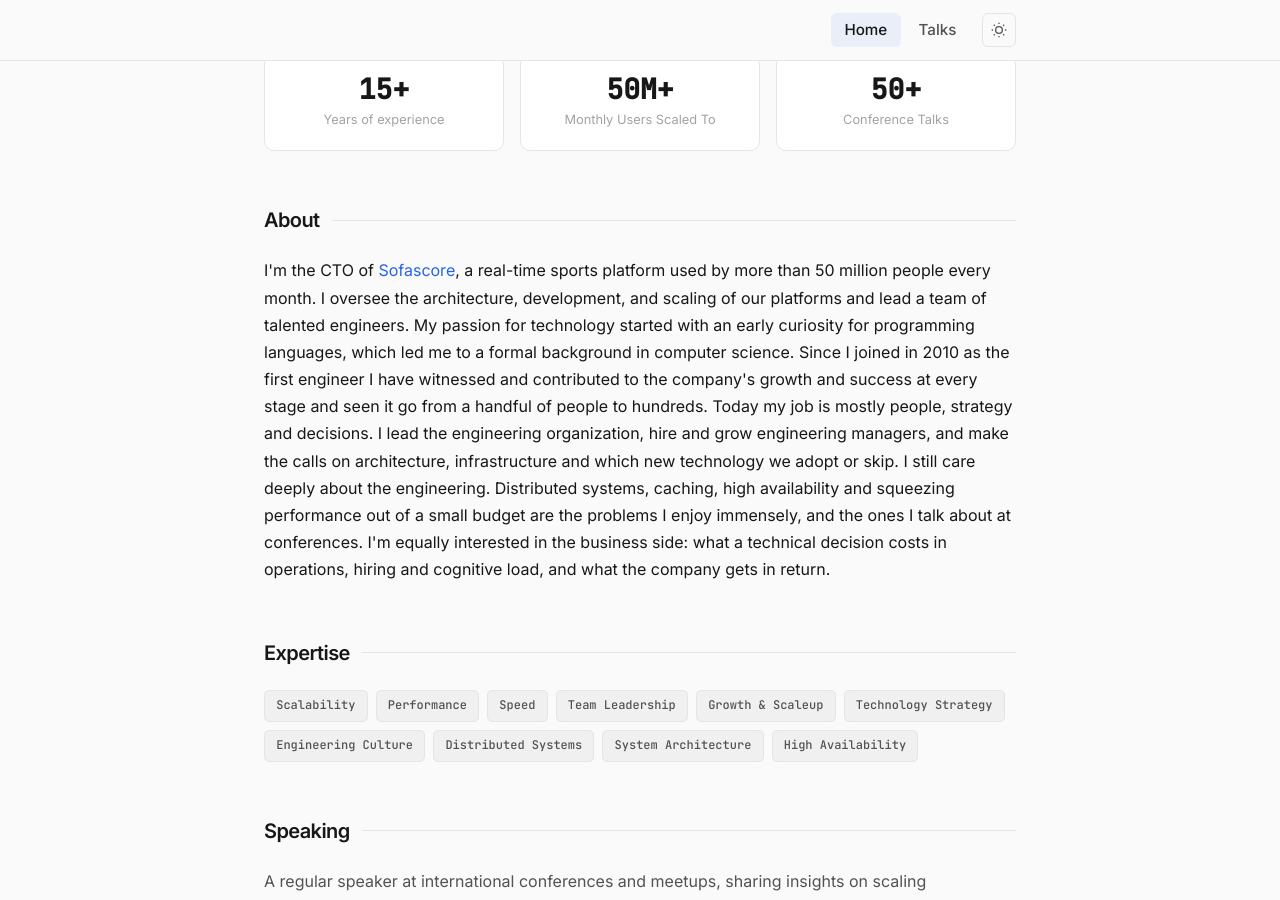
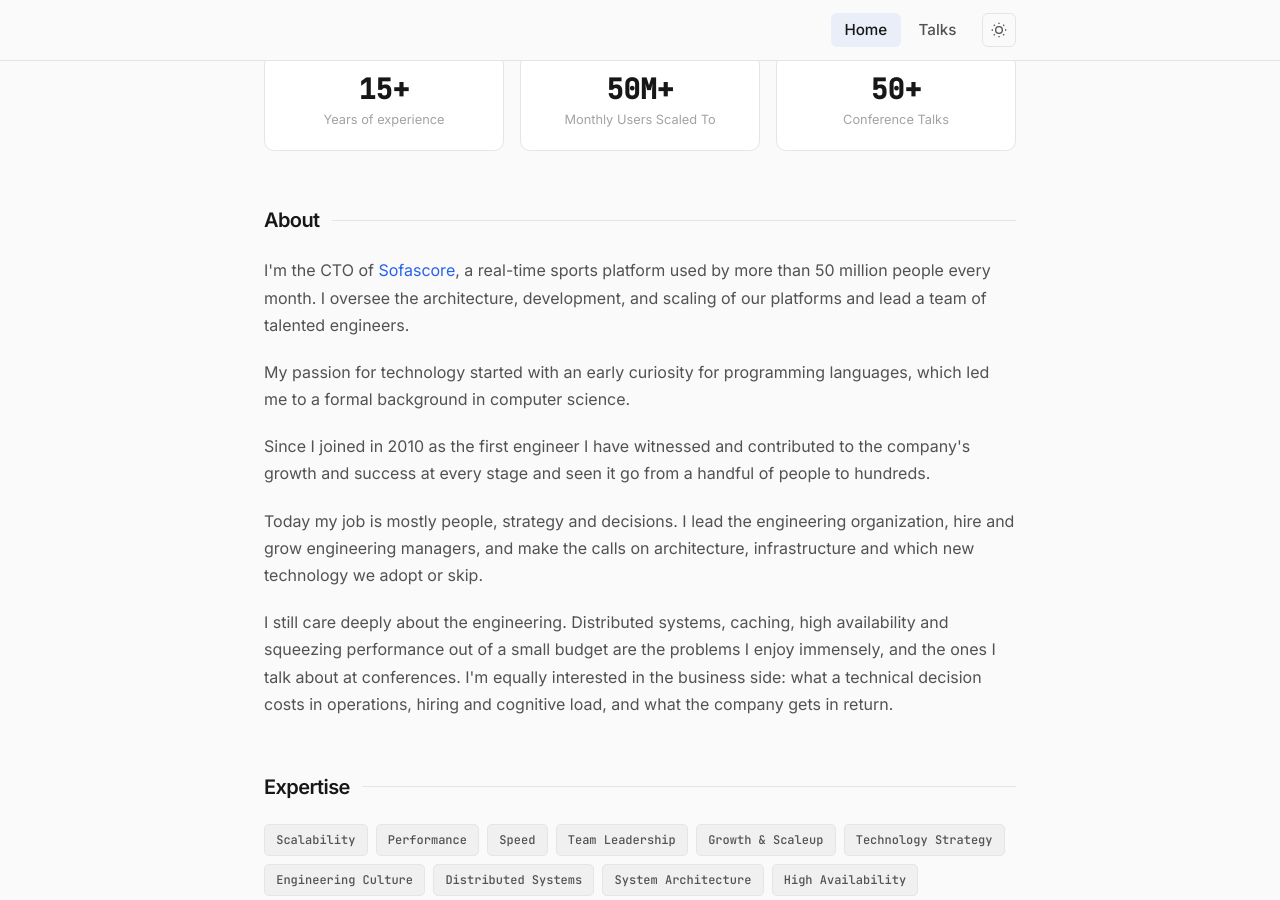
Before and after one commit to jstuhli/jstuhli.github.io, a Jekyll site: the page built from index.markdown, in a window 1280 px wide and 900 px high, scrolled down 355 px. Built offline with Jekyll 4.4.1, drawn with Linux system fonts in a browser that asks for light colours.

```diff
--- a/index.markdown
+++ b/index.markdown
@@ -42,15 +42,15 @@ layout: home
     <div class="section-line"></div>
   </div>
 
-I'm the CTO of <a href="https://www.sofascore.com/">Sofascore</a>, a real-time sports platform used by more than 50 million people every month. I oversee the architecture, development, and scaling of our platforms and lead a team of talented engineers.
+  <p>I'm the CTO of <a href="https://www.sofascore.com/">Sofascore</a>, a real-time sports platform used by more than 50 million people every month. I oversee the architecture, development, and scaling of our platforms and lead a team of talented engineers.</p>
 
-My passion for technology started with an early curiosity for programming languages, which led me to a formal background in computer science.
+  <p>My passion for technology started with an early curiosity for programming languages, which led me to a formal background in computer science.</p>
 
-Since I joined in 2010 as the first engineer I have witnessed and contributed to the company's growth and success at every stage and seen it go from a handful of people to hundreds.
+  <p>Since I joined in 2010 as the first engineer I have witnessed and contributed to the company's growth and success at every stage and seen it go from a handful of people to hundreds.</p>
 
-Today my job is mostly people, strategy and decisions. I lead the engineering organization, hire and grow engineering managers, and make the calls on architecture, infrastructure and which new technology we adopt or skip.
+  <p>Today my job is mostly people, strategy and decisions. I lead the engineering organization, hire and grow engineering managers, and make the calls on architecture, infrastructure and which new technology we adopt or skip.</p>
 
-I still care deeply about the engineering. Distributed systems, caching, high availability and squeezing performance out of a small budget are the problems I enjoy immensely, and the ones I talk about at conferences. I'm equally interested in the business side: what a technical decision costs in operations, hiring and cognitive load, and what the company gets in return.
+  <p>I still care deeply about the engineering. Distributed systems, caching, high availability and squeezing performance out of a small budget are the problems I enjoy immensely, and the ones I talk about at conferences. I'm equally interested in the business side: what a technical decision costs in operations, hiring and cognitive load, and what the company gets in return.</p>
 
 </div>
 
```
